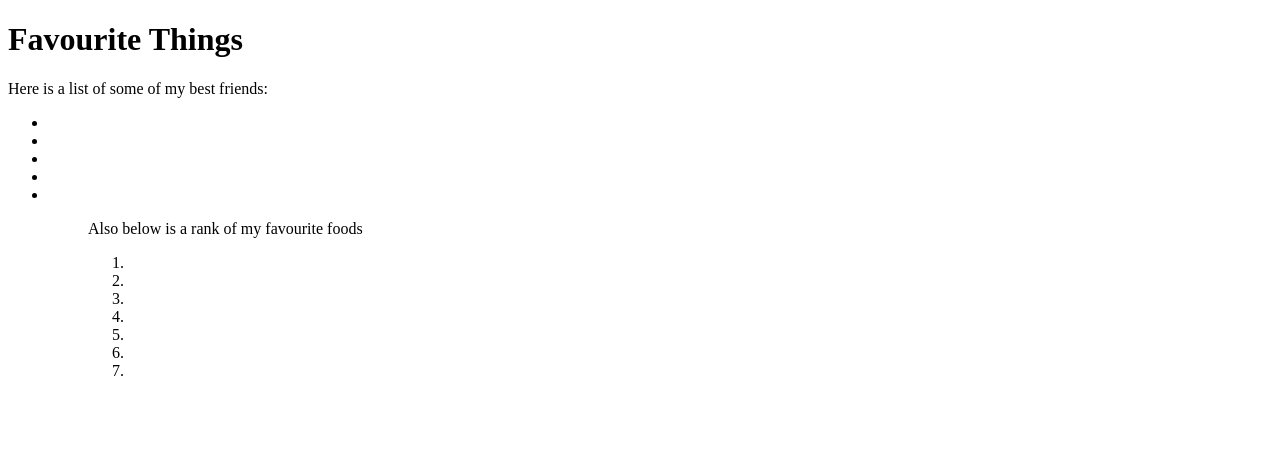
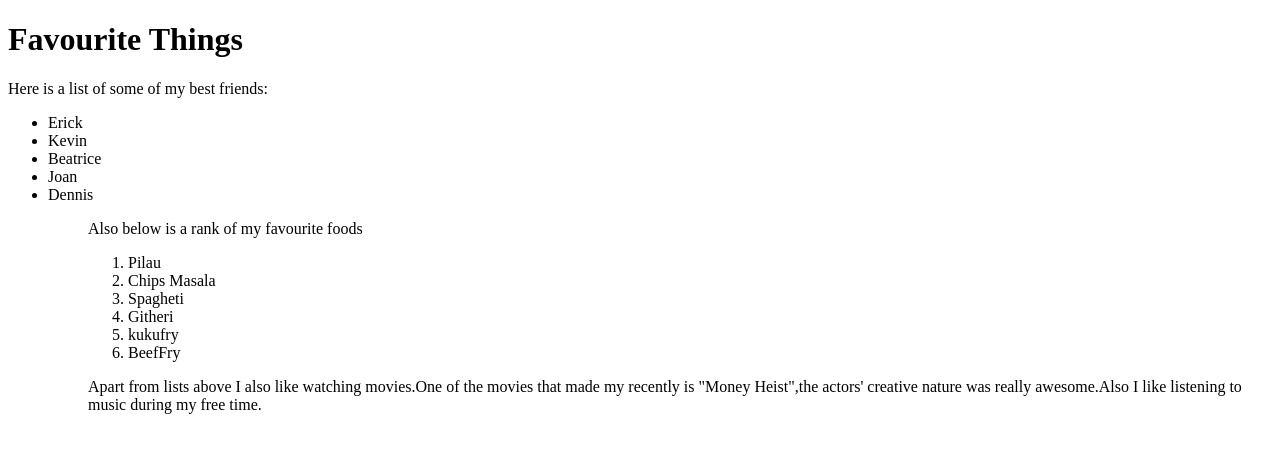
Before and after one commit to Vincent-kipngeno/my-first-website, a plain HTML site: page my-favourite-things.html in a window 1280 px wide. Drawn offline with Linux system fonts and the light colour scheme.

Commit message:
Add paragraph block

```diff
--- a/my-favourite-things.html
+++ b/my-favourite-things.html
@@ -7,20 +7,23 @@
     <h1>Favourite Things</h1>
     <p>Here is a list of some of my best friends:</p>
     <ul>
-      <li></li>
-      <li></li>
-      <li></li>
-      <li></li>
-      <li></li>
+      <li>Erick</li>
+      <li>Kevin</li>
+      <li>Beatrice</li>
+      <li>Joan</li>
+      <li>Dennis</li>
     <ul>
     <p>Also below is a rank of my favourite foods</p>
     <ol>
-      <li><li>
-      <li></li>
-      <li></li>
-      <li></li>
-      <li></li>
-      <li></li>
-    <ol>
+      <li>Pilau</li>
+      <li>Chips Masala</li>
+      <li>Spagheti</li>
+      <li>Githeri</li>
+      <li>kukufry</li>
+      <li>BeefFry</li>
+    </ol>
+    <p>Apart from lists above I also like watching movies.One of the movies that made my
+    recently is "Money Heist",the actors' creative nature was really awesome.Also I like
+    listening to music during my free time.</p>
   </body>
 </html>
```
